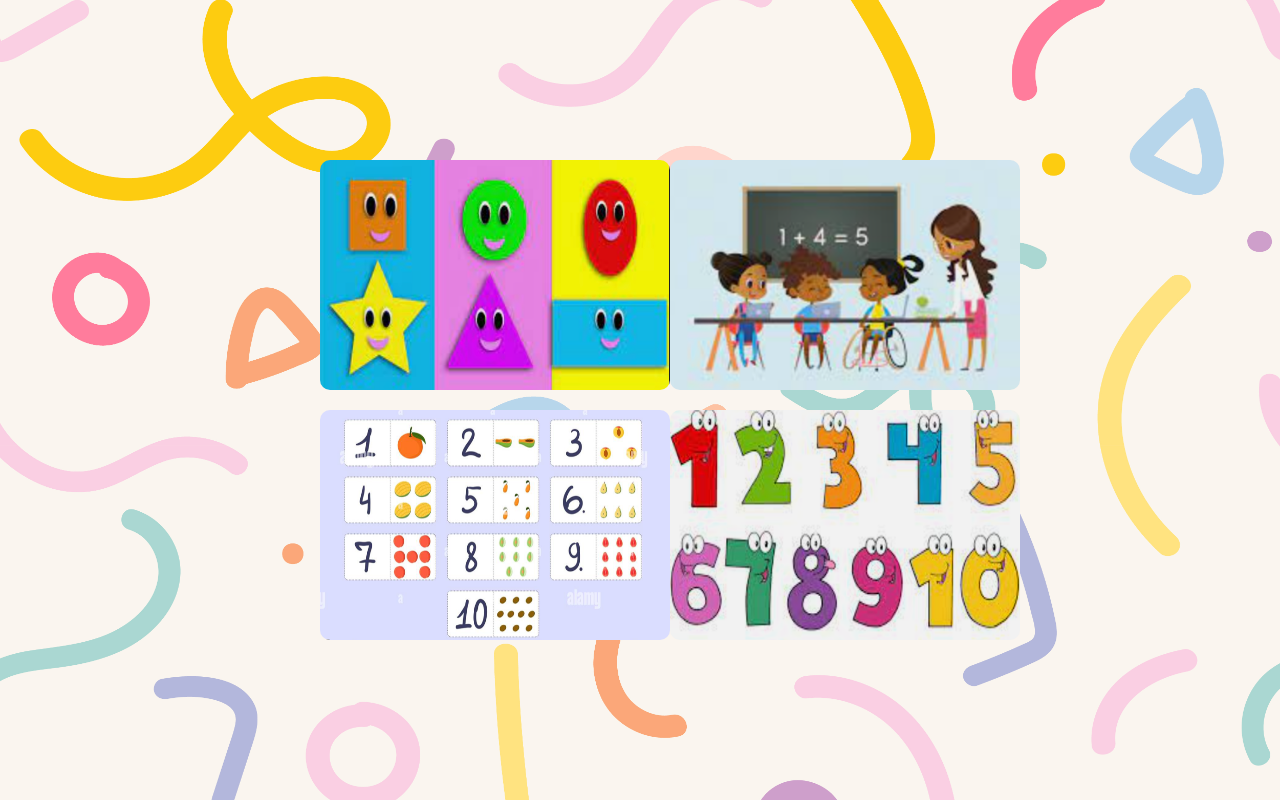
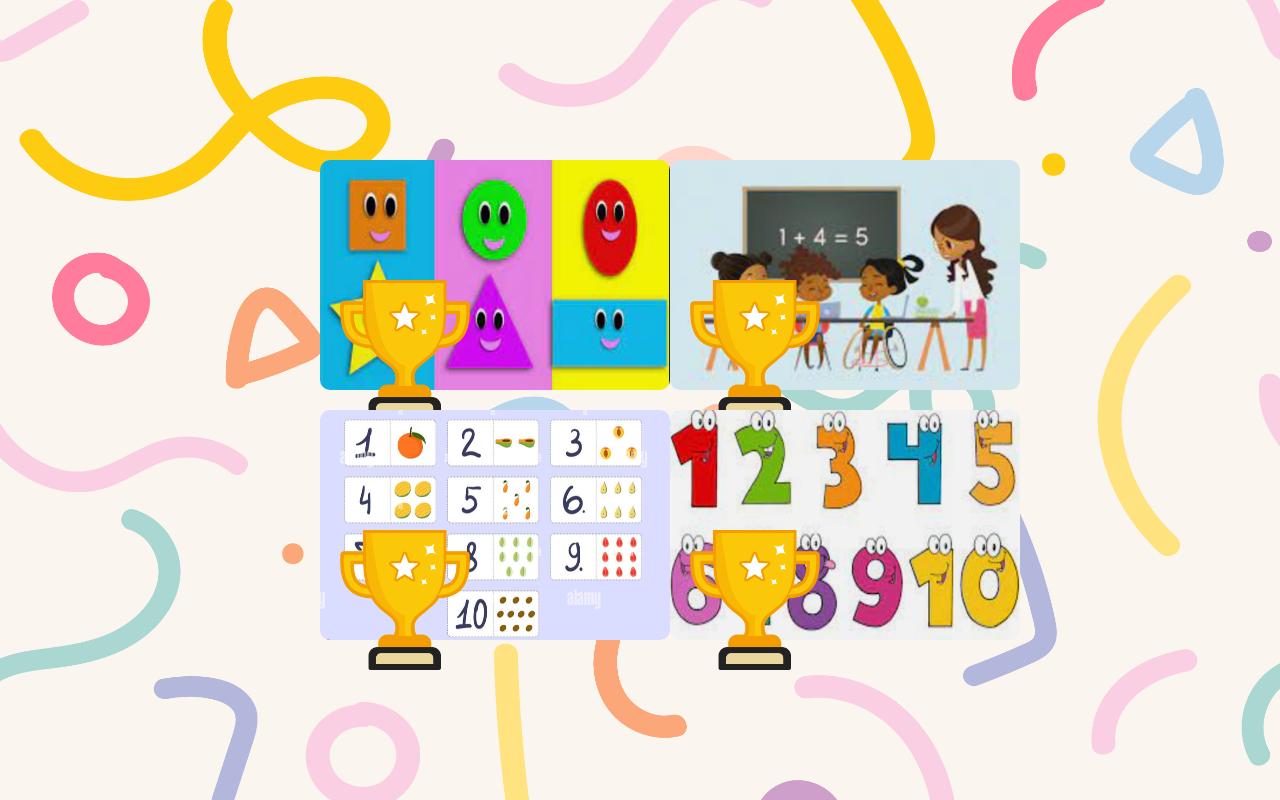
Before and after one commit to 917-Todasca-Daniel/hci-multiquiz, a website built with Parcel: page Quiz/classpage.html in a window 1280 px wide. Built offline with nearby package versions, Linux system fonts and the light colour scheme.

Commit message:
add trophy to won quiz

```diff
--- a/Quiz/classpage.html
+++ b/Quiz/classpage.html
@@ -35,19 +35,23 @@
   </style>
   <div class="quiz-choiches-all">
     <div  class="quiz-choiches-row">
-      <a  id="quiz1a" href="quizpage.html">
+      <a  id="quiz1a" class="opt-container" href="quizpage.html">
         <img id="quiz1" class="choice-button" src="img/btns/geom.png" />
+        <img id="quiz1b" class="trophy-win" src="img/btns/trophy.png" />
       </a>
-      <a id="quiz2a" href="quizpage-adunari.html">
+      <a id="quiz2a" class="opt-container" href="quizpage-adunari.html">
         <img id="quiz2" class="choice-button" src="img/btns/adunari.png" />
+        <img id="quiz2b" class="trophy-win" src="img/btns/trophy.png" />
       </a>
     </div>
     <div class="quiz-choiches-row">
-      <a  id="quiz3a" href="quizpage-cifre-grafic.html">
+      <a  id="quiz3a" class="opt-container" href="quizpage-cifre-grafic.html">
         <img  id="quiz3" class="choice-button" src="img/btns/cifre-elem.png" />
+        <img id="quiz3b" class="trophy-win" src="img/btns/trophy.png" />
       </a>
-      <a id="quiz4a" href="quizpage-cifre.html">
+      <a id="quiz4a" class="opt-container" href="quizpage-cifre.html">
         <img id="quiz4" class="choice-button" src="img/btns/cifre-grafic.png" />
+        <img id="quiz4b" class="trophy-win" src="img/btns/trophy.png" />
       </a>
     </div>
   </div>
@@ -59,6 +63,7 @@
       if (sessionStorage.getItem(id) === "done") {
         document.getElementById(id).classList.add("green-img");
         document.getElementById(id+"a").style.backgroundColor = 'green';
+        document.getElementById(id+"b").style.visibility = "visible";
       }
     }
   }
--- a/Quiz/css/main.css
+++ b/Quiz/css/main.css
@@ -283,6 +283,16 @@ textarea {
 }
 
 
+.trophy-win {
+  position: absolute;
+  left: 20px;
+  bottom: -30px;
+  width: 130px;
+}
+.opt-container {
+  position: relative;
+}
+
 .play-button-felicitari {
   border-radius: 100%;
   flex-basis: 40%;
```
